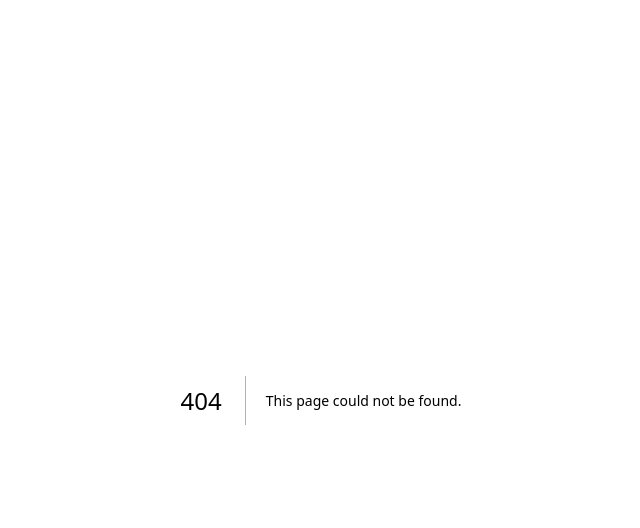
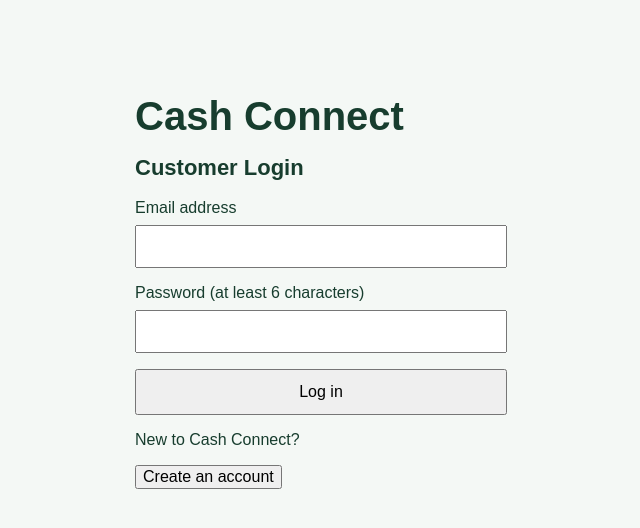
Before and after one commit to mwendaemmanuel212-lang/Cashconnect, a Next.js app: page /login in a window 1280 px wide. Before the commit this address had no page. Shown: the top 528 px of the page, without its empty margins (319-959 px from the left). Built offline with nearby package versions, Linux system fonts and the light colour scheme.

Commit message:
Add login and signup functionality to LoginPage

```diff
--- /dev/null
+++ b/app/login/page.tsx
@@ -0,0 +1,99 @@
+
+"use client";
+
+import { useState } from "react";
+import { useRouter } from "next/navigation";
+import { supabase } from "../../lib/supabase";
+
+export default function LoginPage() {
+  const router = useRouter();
+  const [isSignup, setIsSignup] = useState(false);
+  const [email, setEmail] = useState("");
+  const [password, setPassword] = useState("");
+  const [message, setMessage] = useState("");
+  const [loading, setLoading] = useState(false);
+
+  async function handleSubmit(e: React.FormEvent<HTMLFormElement>) {
+    e.preventDefault();
+    setMessage("");
+    setLoading(true);
+
+    try {
+      if (isSignup) {
+        const { data, error } = await supabase.auth.signUp({
+          email,
+          password,
+        });
+        if (error) throw error;
+
+        if (!data.session) {
+          setMessage("Check your email to confirm your account.");
+        } else {
+          router.push("/");
+        }
+      } else {
+        const { error } = await supabase.auth.signInWithPassword({
+          email,
+          password,
+        });
+        if (error) throw error;
+        router.push("/");
+      }
+    } catch (error) {
+      setMessage(
+        error instanceof Error ? error.message : "Something went wrong."
+      );
+    } finally {
+      setLoading(false);
+    }
+  }
+
+  return (
+    <main style={{ maxWidth: 420, margin: "60px auto", padding: 24 }}>
+      <h1>Cash Connect</h1>
+      <h2>{isSignup ? "Create your account" : "Customer Login"}</h2>
+
+      <form onSubmit={handleSubmit}>
+        <label htmlFor="email">Email address</label>
+        <input
+          id="email"
+          type="email"
+          value={email}
+          onChange={(e) => setEmail(e.target.value)}
+          required
+          autoComplete="email"
+          style={{ display: "block", width: "100%", padding: 12, margin: "8px 0 16px" }}
+        />
+
+        <label htmlFor="password">Password (at least 6 characters)</label>
+        <input
+          id="password"
+          type="password"
+          value={password}
+          onChange={(e) => setPassword(e.target.value)}
+          required
+          minLength={6}
+          autoComplete={isSignup ? "new-password" : "current-password"}
+          style={{ display: "block", width: "100%", padding: 12, margin: "8px 0 16px" }}
+        />
+
+        <button type="submit" disabled={loading} style={{ width: "100%", padding: 12 }}>
+          {loading ? "Please wait..." : isSignup ? "Register" : "Log in"}
+        </button>
+      </form>
+
+      {message && <p role="status">{message}</p>}
+
+      <p>{isSignup ? "Already have an account?" : "New to Cash Connect?"}</p>
+      <button
+        type="button"
+        onClick={() => {
+          setIsSignup(!isSignup);
+          setMessage("");
+        }}
+      >
+        {isSignup ? "Log in instead" : "Create an account"}
+      </button>
+    </main>
+  );
+      }
```
